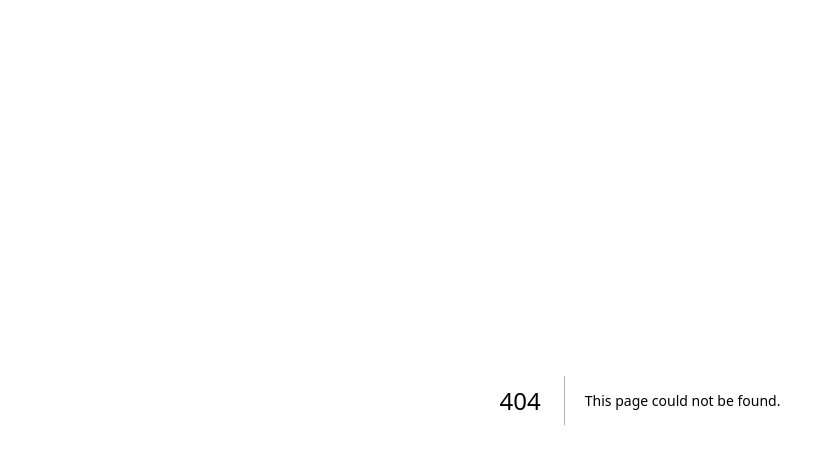
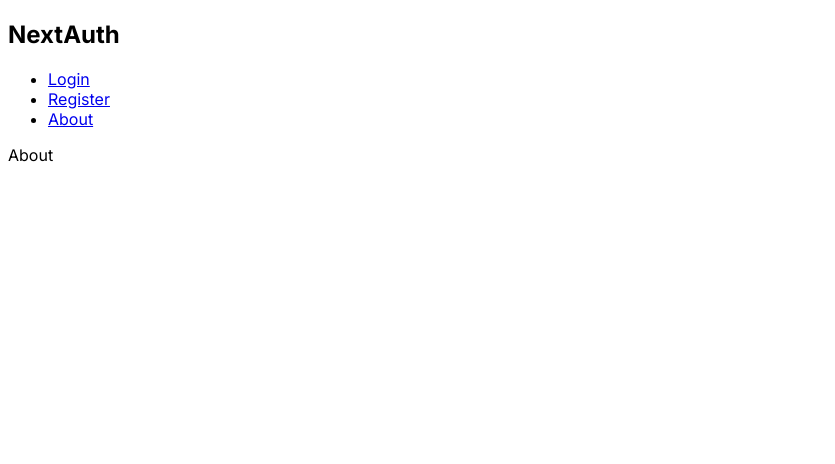
Before and after one commit to flan02/nextAuthjs, a Next.js app: page /about in a window 1280 px wide. Before the commit this address had no page. Shown: the top 464 px of the page, without its empty margins (0-835 px from the left). Built offline with nearby package versions, Linux system fonts and the light colour scheme; no server answers.

Commit message:
Terminamos de crear el ruteo, agregamos el logout que nos ofrece nextjs. Cuidado hay que corregir el getServerSession pq no renderiza en tiempo real!

```diff
--- /dev/null
+++ b/app/about/page.tsx
@@ -0,0 +1,9 @@
+
+//* Ruta publica no la tenemos protegida
+const About = () => {
+    return (
+        <div>About</div>
+    )
+}
+
+export default About
--- a/app/api/auth/[...nextauth]/route.ts
+++ b/app/api/auth/[...nextauth]/route.ts
@@ -26,14 +26,14 @@ const handler = NextAuth({
                 if (!userFound) throw new Error("Invalid credentials") //! Nunca especificar que datos son invalidos.
                 const passwordMatch = await bcrypt.compare(credentials!.password, userFound.password)
                 if (!passwordMatch) throw new Error("Invalid credentials") //! Nunca especificar que datos son invalidos.
-                console.log(userFound);
+                //console.log(userFound);
                 return userFound
             }
         })
     ],
     callbacks: {
         jwt({ account, token, user, profile, session }) {
-            /*   console.log({account,token,user,profile,}); */
+            /* console.log({account,token,user,profile,}); */
             // * Aqui podemos modificar el token p/q guarde los datos qe ya tiene.
             // token.hello = "hello world"
             if (user) token.user = user //? Lo qe recibe de mongo lo guarda en el token
--- a/app/layout.tsx
+++ b/app/layout.tsx
@@ -2,6 +2,7 @@
 import type { Metadata } from 'next'
 import { Inter } from 'next/font/google'
 import Providers from './Providers'
+import Navbar from '@/components/Navbar'
 
 const inter = Inter({ subsets: ['latin'] })
 
@@ -19,6 +20,7 @@ export default function RootLayout({
     <html lang="en">
       <body className={inter.className}>
         <Providers>
+          <Navbar />
           {children}
         </Providers>
       </body>
--- a/app/login/page.tsx
+++ b/app/login/page.tsx
@@ -12,10 +12,8 @@ const Login = () => {
     const handleSubmit = async (e: FormEvent<HTMLFormElement>) => {
         e.preventDefault()
         const formData = new FormData(e.currentTarget) //* Obtenemos los datos del formulario
-
         const email = formData.get('email')
         const password = formData.get('password')
-
         //console.log(email, password);
         //TODO Guardar los datos en una sesion podemos usar redux o context y localstorage
         const resAuth = await signIn('credentials', { //* Respuesta de next-auth
--- /dev/null
+++ b/components/Navbar.tsx
@@ -0,0 +1,46 @@
+import Link from 'next/link'
+
+//TODO React CSR classic
+//import { useSession } from 'next-auth/react' //? Podemos obtener datos desde el lado cliente
+
+//TODO React SSR (Nextjs 13)
+import { getServerSession } from 'next-auth' //? Podemos obtener datos desde el lado servidor
+
+async function Navbar() {
+
+    const session = await getServerSession() //! No vemos los cambios hasta que no se refresco la pagina
+    //console.log(session?.user?.name); //! Esto es consola del backend NO del navegador
+    return (
+        <>
+            <nav className=''>
+                <div className=''>
+                    <h1>NextAuth</h1>
+                    <ul>
+                        {
+                            session ? (
+                                <li>
+                                    <Link href='/dashboard'>Dashboard</Link>
+                                </li>
+                            ) : (
+                                <>
+                                    <li>
+                                        <Link href='/login'>Login</Link>
+                                    </li>
+                                    <li>
+                                        <Link href='/register'>Register</Link>
+                                    </li>
+                                </>
+                            )
+                        }
+                        <li>
+                            <Link href='/about'>About</Link>
+                        </li>
+
+                    </ul>
+                </div>
+            </nav>
+        </>
+    )
+}
+
+export default Navbar
--- /dev/null
+++ b/middleware.ts
@@ -0,0 +1,6 @@
+export { default } from 'next-auth/middleware'
+
+//* Indicate which routes should be protected and which should not be protected
+export const config = {
+    matcher: ['/dashboard/:path*'] //* Protect all routes that start with /dashboard
+}
```
Also changed, not shown: app/dashboard/page.tsx (+11 -2 lines).
